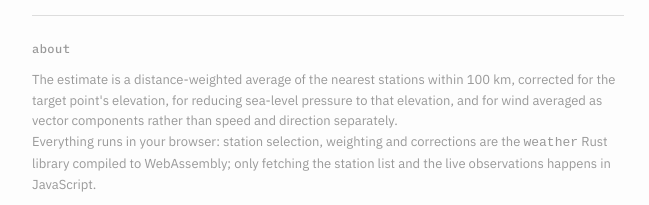
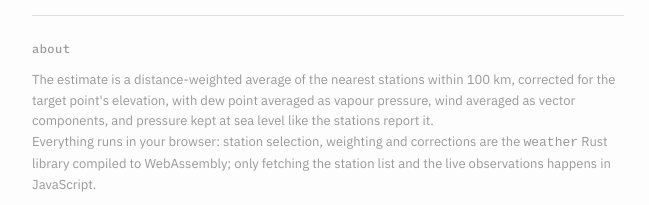
Before and after one commit to idle-intelligence/weather-web, a plain HTML site: page web/index.html in a window 1280 px wide. Shown: the part 450-655 px from the top of the page, 312-961 px from the left. Drawn offline with Linux system fonts and the light colour scheme; a script that the page names is missing.

Commit message:
web: correct the about section's pressure description
The estimate keeps pressure at sea level as the stations report it; it
does not reduce it to the target elevation. Also states the dew point
and wind averaging methods, which the page already used but the copy
didn't mention.

```diff
--- a/web/index.html
+++ b/web/index.html
@@ -286,9 +286,9 @@
         <p class="info">
             The estimate is a distance-weighted average of the nearest
             stations within 100 km, corrected for the target point's
-            elevation, for reducing sea-level pressure to that elevation,
-            and for wind averaged as vector components rather than speed
-            and direction separately.<br>
+            elevation, with dew point averaged as vapour pressure, wind
+            averaged as vector components, and pressure kept at sea level
+            like the stations report it.<br>
             Everything runs in your browser: station selection, weighting
             and corrections are the <code>weather</code> Rust library
             compiled to WebAssembly; only fetching the station list and the
```
